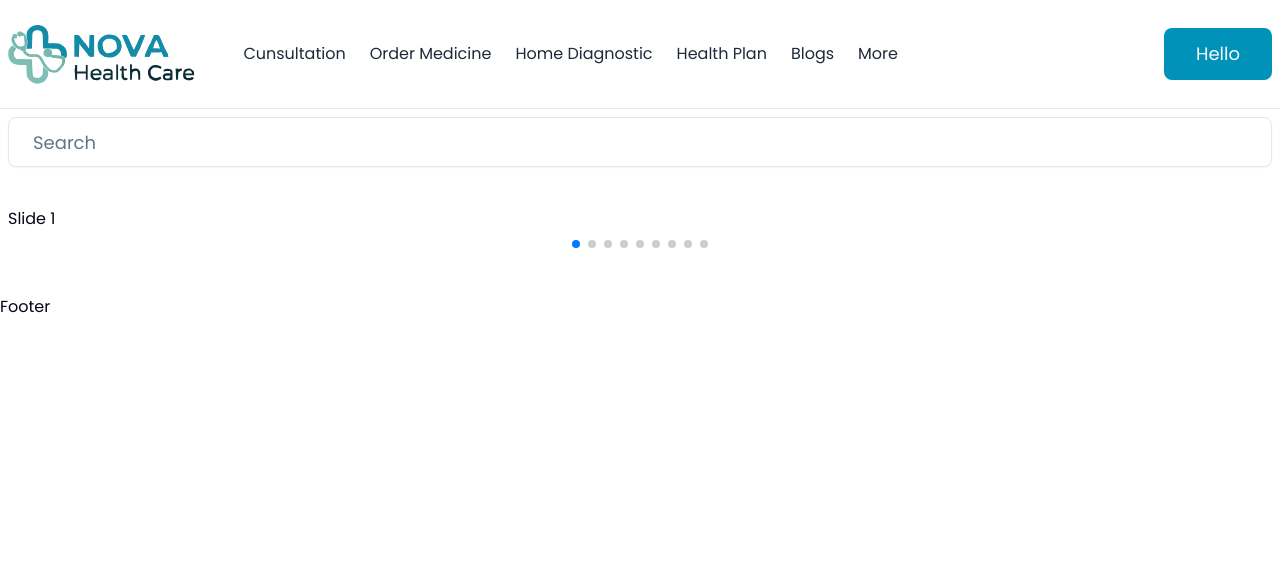
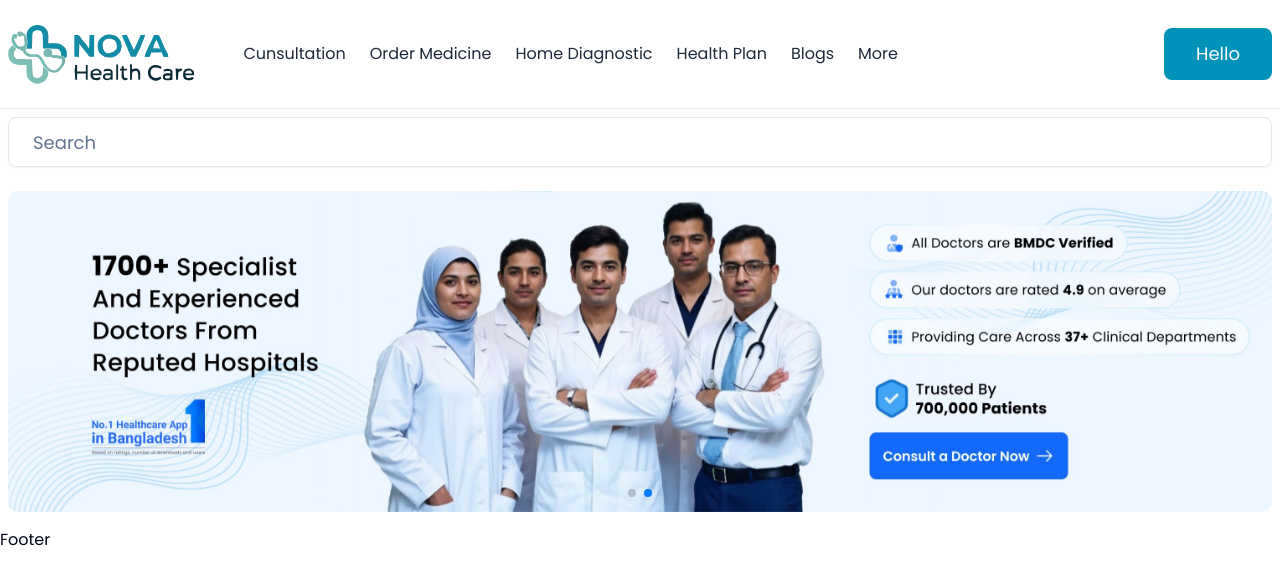
Before and after one commit to MahidunNobi/nova-healthcare-client, a Next.js app: page / in a window 1280 px wide. Shown: the top 584 px of the page. Built offline with nearby package versions, Linux system fonts and the light colour scheme.

Commit message:
Add-func: Auto Slider

```diff
--- a/src/components/Home/HeroSlider.tsx
+++ b/src/components/Home/HeroSlider.tsx
@@ -7,27 +7,41 @@ import "swiper/css";
 import "swiper/css/pagination";
 
 // import required modules
-import { Pagination } from "swiper/modules";
+import { Pagination, Autoplay } from "swiper/modules";
 import Container from "../Container/Container";
+import Image from "next/image";
 
 const HeroSlider = () => {
   return (
     <Container>
-      <div className="my-8">
+      <div className="my-4">
         <Swiper
           pagination={true}
-          modules={[Pagination]}
-          className="mySwiper min-h-14"
+          modules={[Pagination, Autoplay]}
+          className="mySwiper min-h-14 rounded-lg"
+          autoplay={{
+            delay: 2500,
+            disableOnInteraction: false,
+          }}
         >
-          <SwiperSlide>Slide 1</SwiperSlide>
-          <SwiperSlide>Slide 2</SwiperSlide>
-          <SwiperSlide>Slide 3</SwiperSlide>
-          <SwiperSlide>Slide 4</SwiperSlide>
-          <SwiperSlide>Slide 5</SwiperSlide>
-          <SwiperSlide>Slide 6</SwiperSlide>
-          <SwiperSlide>Slide 7</SwiperSlide>
-          <SwiperSlide>Slide 8</SwiperSlide>
-          <SwiperSlide>Slide 9</SwiperSlide>
+          <SwiperSlide>
+            <Image
+              src="/hero1.jpg"
+              alt="Hero Image One"
+              width={3018}
+              height={766}
+              className="object-cover h-full w-auto"
+            />
+          </SwiperSlide>
+          <SwiperSlide>
+            <Image
+              src="/hero2.jpg"
+              alt="Hero Image One"
+              width={3018}
+              height={766}
+              className="object-cover h-full w-auto"
+            />
+          </SwiperSlide>
         </Swiper>
       </div>
     </Container>
```
